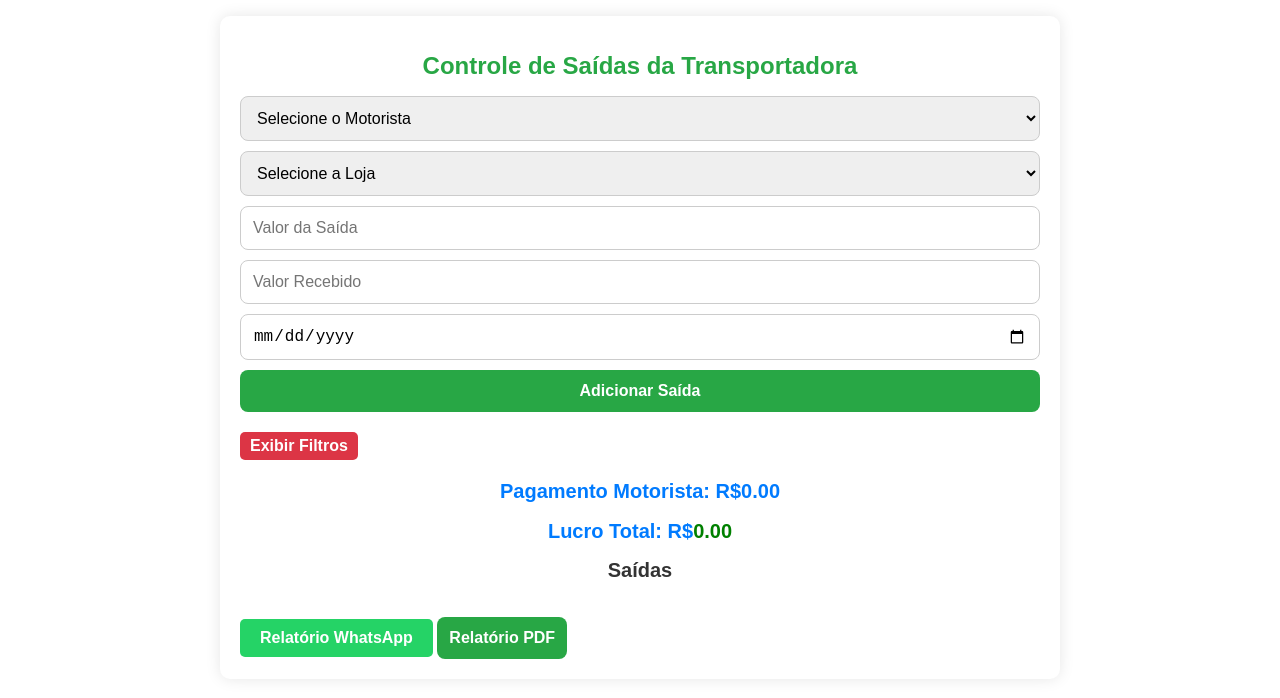
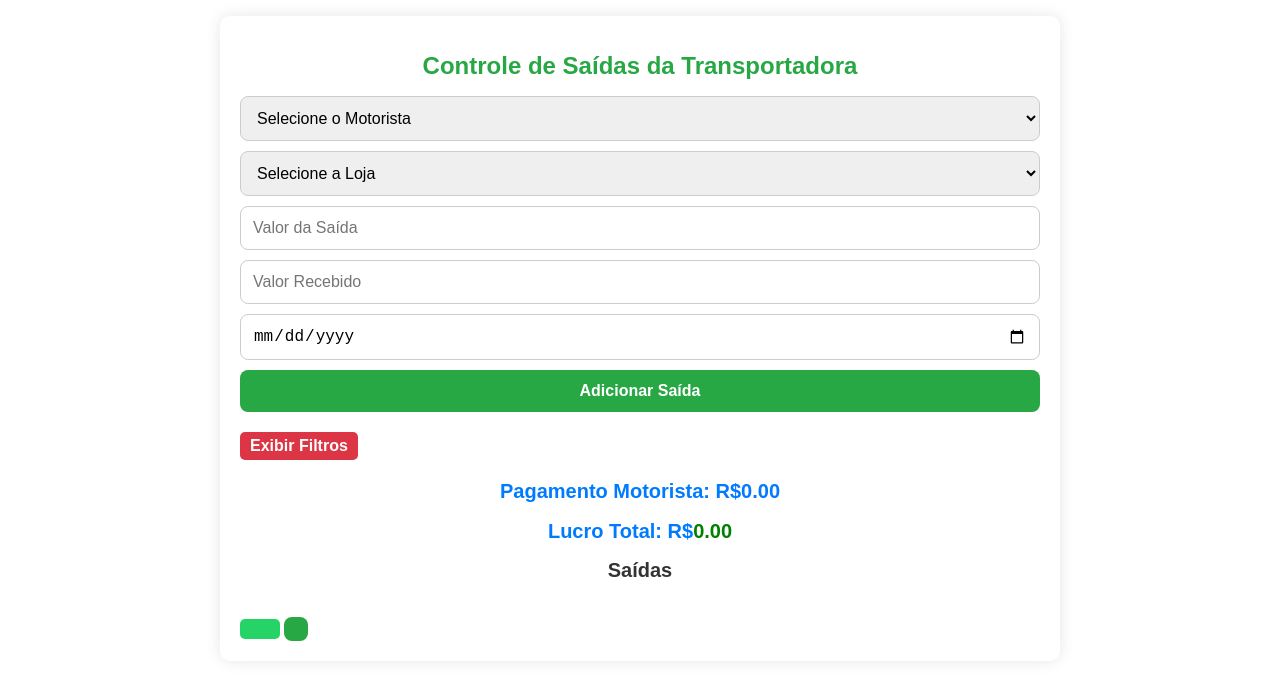
Before and after one commit to leandrocirilojs/TransporteLMR, a plain HTML site: page index.html in a window 1280 px wide. Shown: the part 64-762 px from the top of the page. Drawn offline with nearby package versions, Linux system fonts and the light colour scheme.

Commit message:
Update index.html

```diff
--- a/index.html
+++ b/index.html
@@ -6,6 +6,7 @@
     <meta name="viewport" content="width=device-width, initial-scale=1.0">
     <title>Controle de Saídas MRL</title>
     <link rel="stylesheet" href="styles.css">
+    <link href="https://fonts.googleapis.com/icon?family=Material+Icons" rel="stylesheet">
 </head>
 <body>
 
@@ -105,8 +106,8 @@
 
 
     <!-- Botão para baixar o PDF -->
-    <button id="send-whatsapp">Relatório WhatsApp</button>
-    <button id="download-pdf">Relatório PDF</button>
+    <button id="send-whatsapp"><i class="fa-brands fa-whatsapp" style="color: #00ff00;"></i></button>
+    <button id="download-pdf"><i class="fa-solid fa-file-pdf" style="color: #74C0FC;"></i></button>
 </div>
 
 <script>
```
